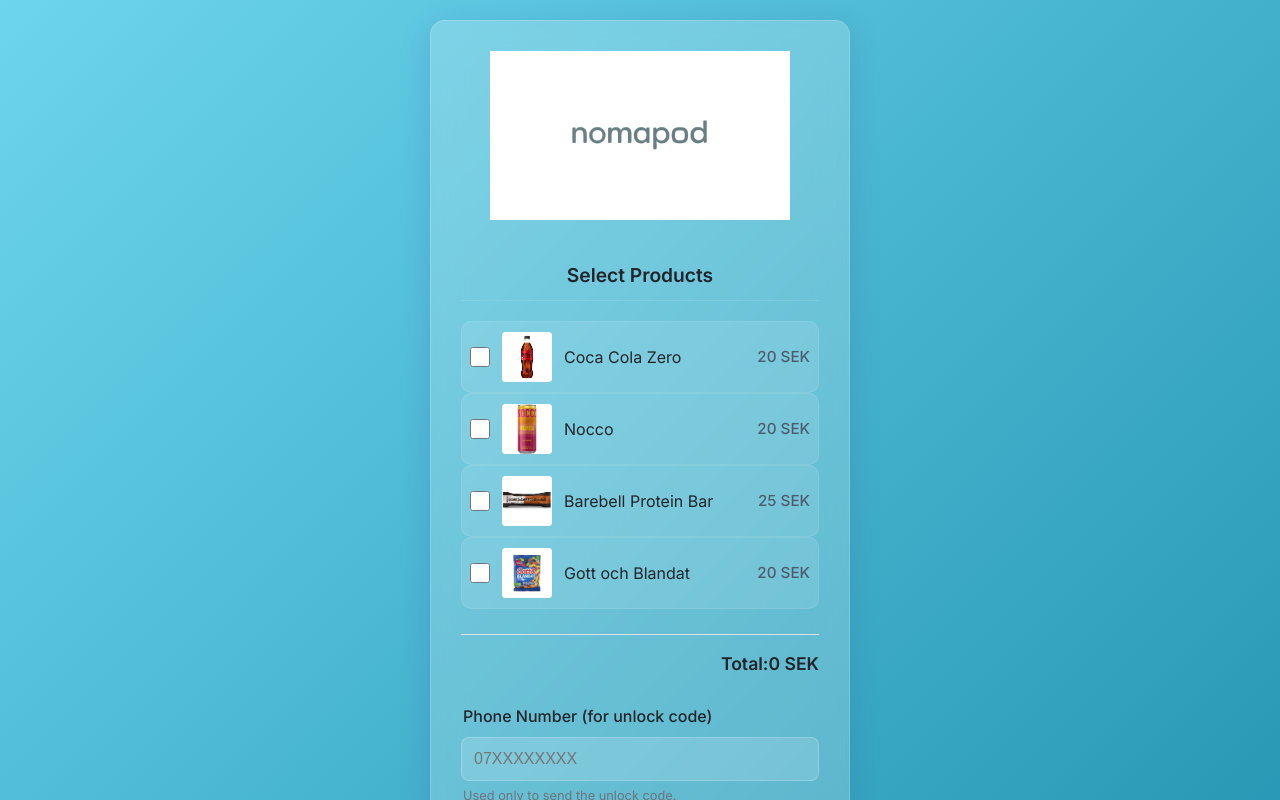
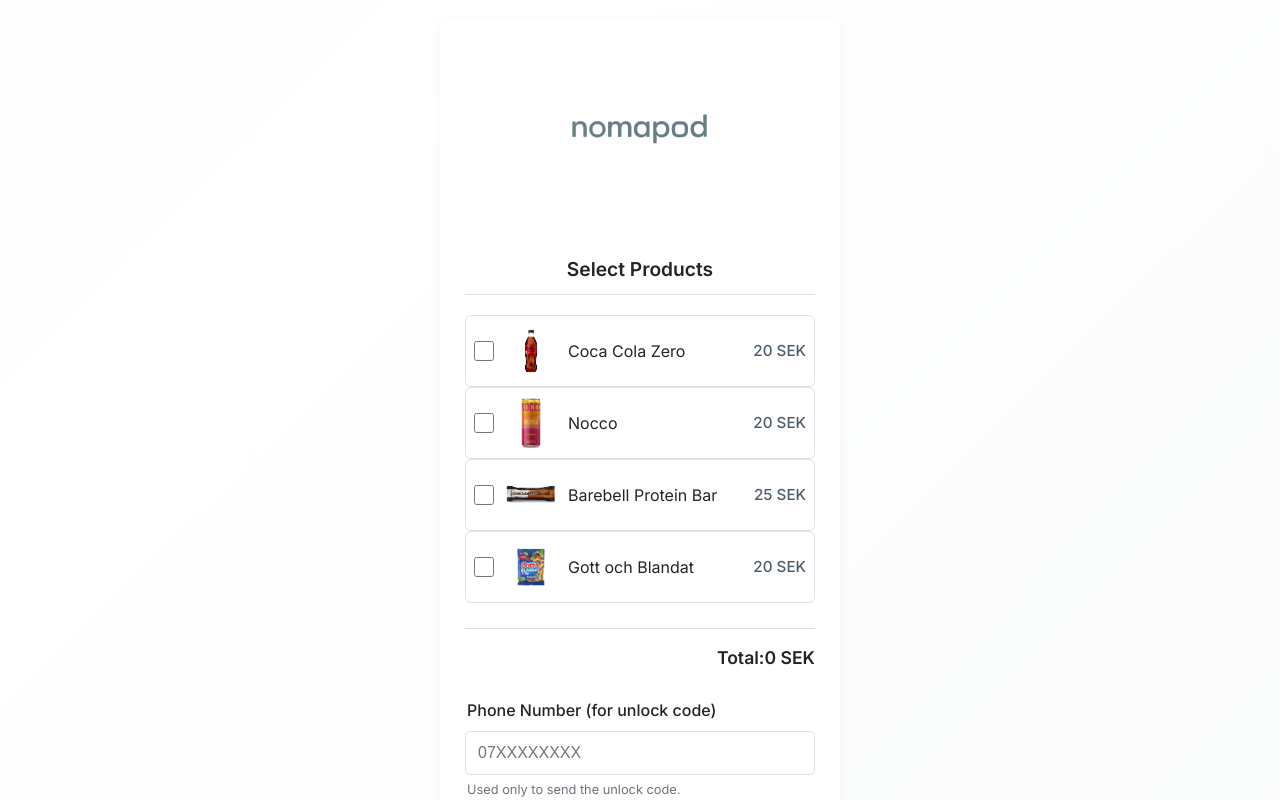
Before and after one commit to HectorFylkner/nomapod, a React (Vite) app: page / in a window 1280 px wide. Shown: the top 800 px of the page. Built offline with nearby package versions, Linux system fonts and the light colour scheme.

Commit message:
Revert "style: Apply experimental Glassmorphism UI style"
This reverts commit f0ca8ff6d1bb19dca0315b7eec26c34995ff6008.

```diff
--- a/src/App.css
+++ b/src/App.css
@@ -2,18 +2,12 @@
 /* Styles adapted from original styles.css */
 
 .container {
-    /* Glassmorphism */
-    background: rgba(255, 255, 255, 0.2); /* Semi-transparent white */
-    backdrop-filter: blur(15px); /* Adjust blur amount as needed */
-    -webkit-backdrop-filter: blur(15px); /* Safari fallback */
-    border: 1px solid rgba(255, 255, 255, 0.18); /* Subtle white border */
-    box-shadow: 0 8px 32px 0 rgba(31, 38, 135, 0.15); /* Softer, slightly colored shadow */
-
-    /* Original styles */
-    padding: 30px; /* Increased padding */
-    border-radius: 15px; /* More rounded corners */
+    background-color: var(--card-background);
+    padding: 25px;
+    border-radius: 8px;
+    box-shadow: 0 2px 10px rgba(0, 0, 0, 0.05);
     width: 100%;
-    max-width: 420px; /* Slightly wider? */
+    max-width: 400px;
     margin-bottom: 30px;
 }
 
@@ -30,7 +24,7 @@
     font-weight: 600;
     margin-bottom: 20px;
     color: var(--text-color);
-    border-bottom: 1px solid rgba(255, 255, 255, 0.1); /* Lighter border */
+    border-bottom: 1px solid var(--border-color);
     padding-bottom: 10px;
     text-align: center;
 }
@@ -64,13 +58,13 @@
     display: flex;
     align-items: center;
     padding: 10px 8px;
-    border: 1px solid rgba(255, 255, 255, 0.1);
+    border: 1px solid var(--border-color);
     cursor: pointer;
     font-size: 1em;
     transition: background-color 0.2s ease, transform 0.15s ease, box-shadow 0.2s ease, border-color 0.2s ease;
-    border-radius: 10px; /* Consistent rounding */
-    margin-bottom: 10px;
-    background-color: rgba(255, 255, 255, 0.1); /* Very subtle bg */
+    border-radius: 6px;
+    margin-bottom: 8px;
+    background-color: var(--card-background);
 }
 .product-item label:last-child {
     margin-bottom: 0;
@@ -80,8 +74,8 @@
     box-shadow: 0 1px 4px rgba(0, 0, 0, 0.07);
 }
 .product-item label.selected-product {
-    background-color: rgba(255, 255, 255, 0.3); /* More opaque selected bg */
-    border-color: rgba(255, 255, 255, 0.5);
+    background-color: var(--selected-bg-color);
+    border-color: var(--primary-color);
     box-shadow: 0 1px 3px rgba(78, 93, 108, 0.2);
     font-weight: 500;
     transform: scale(1.02);
@@ -145,21 +139,18 @@
 }
 
 .phone-input-section input[type="tel"] {
-    background-color: rgba(255, 255, 255, 0.15); /* Slightly transparent input */
-    border: 1px solid rgba(255, 255, 255, 0.2);
-    color: var(--text-color); /* Ensure text is readable */
     width: 100%;
     padding: 12px;
-    border-radius: 8px; /* Consistent rounding */
+    border: 1px solid var(--border-color);
+    border-radius: 5px;
     font-size: 1em;
     box-sizing: border-box;
     margin-bottom: 5px;
-    transition: border-color 0.2s ease, box-shadow 0.2s ease, background-color 0.2s ease;
+    transition: border-color 0.2s ease, box-shadow 0.2s ease;
 }
 .phone-input-section input[type="tel"]:focus {
-    background-color: rgba(255, 255, 255, 0.3);
     outline: none;
-    border-color: rgba(255, 255, 255, 0.5);
+    border-color: var(--primary-color);
     box-shadow: 0 0 0 2px rgba(78, 93, 108, 0.2);
 }
 /* Style for explicitly marking invalid phone input via JS */
@@ -283,42 +274,34 @@
 }
 
 .payment-info-wrapper {
-    /* Apply glass to wrapper or directly to .payment-info? */
-    /* Let's try applying to wrapper for transition consistency */
-    background: rgba(255, 255, 255, 0.15); /* Slightly less transparent */
-    backdrop-filter: blur(10px); /* Slightly less blur? */
-    -webkit-backdrop-filter: blur(10px);
-    border: 1px solid rgba(255, 255, 255, 0.1);
-    box-shadow: 0 5px 15px rgba(0,0,0,0.08);
-    /* Original transition styles */
-    transition: max-height 0.5s cubic-bezier(0.25, 0.46, 0.45, 0.94),
+    /* Wrapper to handle smooth transition */
+    transition: max-height 0.5s cubic-bezier(0.25, 0.46, 0.45, 0.94), /* Smoother ease */
                 opacity 0.4s ease-in-out,
                 transform 0.5s cubic-bezier(0.25, 0.46, 0.45, 0.94),
-                margin-top 0.5s cubic-bezier(0.25, 0.46, 0.45, 0.94),
-                background 0.3s ease, backdrop-filter 0.3s ease; /* Add transitions for glass */
+                margin-top 0.5s cubic-bezier(0.25, 0.46, 0.45, 0.94);
     max-height: 0;
     opacity: 0;
-    transform: translateY(-15px);
+    transform: translateY(-15px); /* Start slightly higher */
     overflow: hidden;
     margin-top: 0;
-    border-radius: 15px; /* Match container rounding */
+    border-radius: 8px; /* Apply rounding to wrapper */
+    /* Add shadow for separation */
+    box-shadow: 0 5px 15px rgba(0,0,0,0.08);
 }
 
 .payment-info-wrapper.visible {
-    /* Original visible styles */
-    max-height: 1000px;
+    max-height: 1000px; /* Large enough to fit content */
     opacity: 1;
     transform: translateY(0);
-    margin-top: 30px;
+    margin-top: 30px; /* Space above */
 }
 
 /* Adjust original .payment-info styles */
 .payment-info {
-    /* Remove background from inner element if wrapper has it */
-    background-color: transparent;
     border: none;
-    border-radius: 15px;
-    padding: 25px;
+    border-radius: 8px; /* Already rounded by wrapper */
+    background-color: var(--card-background); /* Use card bg */
+    padding: 25px; /* Match container padding */
     width: 100%;
     box-sizing: border-box;
     flex-grow: 1;
--- a/src/index.css
+++ b/src/index.css
@@ -54,14 +54,11 @@
 }
 
 body {
-  /* More vibrant background for glass effect */
-  background: linear-gradient(135deg, #6dd5ed 0%, #2193b0 100%); /* Example: Blue gradient */
-  /* background-image: url('your-background-image.jpg'); */ /* Alternative: Image */
-  /* background-size: cover; */
-  /* background-attachment: fixed; */
-
-  /* Remove previous animation if desired, or keep it subtle */
-  /* animation: gradientShift 15s ease infinite; */
+  /* Subtle background gradient - make it larger for animation */
+  background: linear-gradient(135deg, var(--background-color) 0%, var(--background-color-light) 50%, var(--background-color) 100%);
+  background-size: 200% 200%; /* Make background larger than viewport */
+  /* Apply the animation */
+  animation: gradientShift 15s ease infinite; /* 15s duration, smooth easing, infinite loop */
 
   display: flex;
   flex-direction: column;
```
